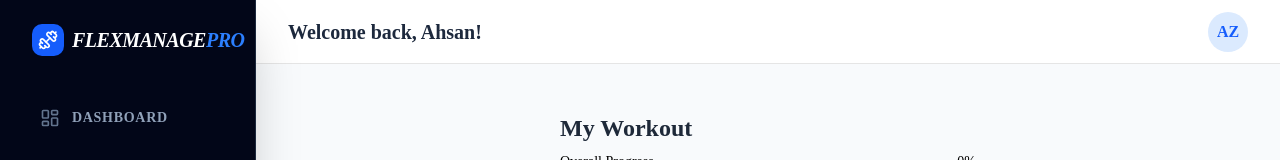
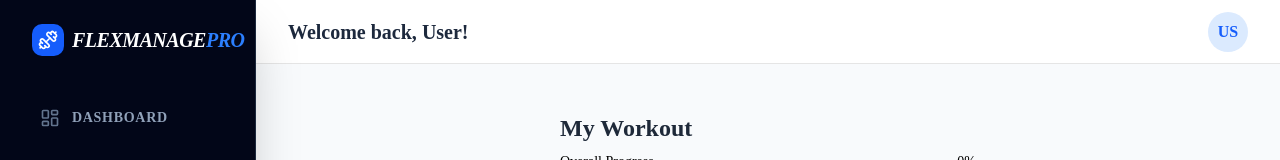
Before and after one commit to syed-Ahsan-zaidi/gymwebsite, a Next.js app: page /dashboard/exercises in a window 1280 px wide. Shown: the top 160 px of the page. Built offline with nearby package versions, Linux system fonts and the light colour scheme; no server answers; what groq-sdk would draw is missing.

Commit message:
fix: prisma client issue and deployment fix

```diff
--- a/app/dashboard/layout.tsx
+++ b/app/dashboard/layout.tsx
@@ -1,23 +1,5 @@
-import Sidebar from "@/components/layout/Sidebar";
-import Navbar from "@/components/layout/Navbar";
+import DashboardShell from "@/components/layout/DashboardShell";
 
 export default function DashboardLayout({ children }: { children: React.ReactNode }) {
-  return (
-    <div className="flex h-screen bg-slate-50 text-black overflow-hidden">
-      {/* Sidebar - Fixed width and won't shrink */}
-      <Sidebar />
-
-      {/* Main Content Area */}
-      {/* FIX: Added 'min-w-0' to allow internal charts to shrink/scroll instead of pushing the layout */}
-      <div className="flex-1 flex flex-col ml-64 min-w-0 overflow-hidden">
-        <Navbar />
-
-        <main className="p-8 overflow-y-auto overflow-x-hidden flex-1">
-          <div className="max-w-[1400px] mx-auto w-full">
-             {children}
-          </div>
-        </main>
-      </div>
-    </div>
-  );
+  return <DashboardShell>{children}</DashboardShell>;
 }
--- /dev/null
+++ b/components/layout/DashboardShell.tsx
@@ -0,0 +1,23 @@
+"use client";
+
+import { useState } from "react";
+import Sidebar from "@/components/layout/Sidebar";
+import Navbar from "@/components/layout/Navbar";
+
+export default function DashboardShell({ children }: { children: React.ReactNode }) {
+  const [isSidebarOpen, setIsSidebarOpen] = useState(false);
+
+  return (
+    <div className="flex h-screen bg-slate-50 text-black overflow-hidden">
+      <Sidebar isOpen={isSidebarOpen} onClose={() => setIsSidebarOpen(false)} />
+
+      <div className="flex-1 flex flex-col md:ml-64 min-w-0 overflow-hidden">
+        <Navbar onMenuClick={() => setIsSidebarOpen(true)} />
+
+        <main className="p-4 md:p-8 overflow-y-auto overflow-x-hidden flex-1">
+          <div className="max-w-[1400px] mx-auto w-full">{children}</div>
+        </main>
+      </div>
+    </div>
+  );
+}
--- a/components/layout/Navbar.tsx
+++ b/components/layout/Navbar.tsx
@@ -1,10 +1,47 @@
-export default function Navbar() {
+"use client";
+
+import { Menu } from "lucide-react";
+import { useSession } from "next-auth/react";
+
+type NavbarProps = {
+  onMenuClick?: () => void;
+};
+
+const getDisplayName = (name?: string | null, email?: string | null) => {
+  if (name && name.trim()) return name.trim();
+  if (email && email.includes("@")) return email.split("@")[0];
+  return "User";
+};
+
+const getInitials = (value: string) => {
+  const parts = value.split(" ").filter(Boolean);
+  if (parts.length === 1) return parts[0].slice(0, 2).toUpperCase();
+  return `${parts[0][0] ?? ""}${parts[1][0] ?? ""}`.toUpperCase();
+};
+
+export default function Navbar({ onMenuClick }: NavbarProps) {
+  const { data: session } = useSession();
+  const name = getDisplayName(session?.user?.name, session?.user?.email);
+  const initials = getInitials(name);
+
   return (
-    <header className="h-16 bg-white border-b flex items-center justify-between px-8 sticky top-0 z-10">
-      <h2 className="text-xl font-semibold text-slate-800">Welcome back, Ahsan!</h2>
+    <header className="h-16 bg-white border-b flex items-center justify-between px-4 md:px-8 sticky top-0 z-10">
+      <div className="flex items-center gap-3 min-w-0">
+        <button
+          type="button"
+          onClick={onMenuClick}
+          className="md:hidden inline-flex items-center justify-center rounded-lg border border-slate-200 p-2 text-slate-700"
+          aria-label="Open menu"
+        >
+          <Menu size={18} />
+        </button>
+        <h2 className="text-sm md:text-xl font-semibold text-slate-800 truncate">
+          Welcome back, {name}!
+        </h2>
+      </div>
       <div className="flex items-center gap-4">
-        <div className="w-10 h-10 bg-blue-100 text-blue-600 flex items-center justify-center rounded-full font-bold">
-          AZ
+        <div className="w-9 h-9 md:w-10 md:h-10 bg-blue-100 text-blue-600 flex items-center justify-center rounded-full font-bold">
+          {initials}
         </div>
       </div>
     </header>
--- a/components/layout/Sidebar.tsx
+++ b/components/layout/Sidebar.tsx
@@ -21,7 +21,12 @@ import {
   DollarSign
 } from "lucide-react";
 
-export default function Sidebar() {
+type SidebarProps = {
+  isOpen?: boolean;
+  onClose?: () => void;
+};
+
+export default function Sidebar({ isOpen = false, onClose }: SidebarProps) {
   const pathname = usePathname();
   const { data: session } = useSession();
   const role = session?.user?.role;
@@ -69,7 +74,17 @@ export default function Sidebar() {
 
   return (
     <>
-      <aside className="w-64 min-w-[256px] flex-shrink-0 bg-slate-950 text-white h-screen fixed left-0 top-0 p-6 shadow-2xl border-r border-slate-800 font-sans flex flex-col z-50">
+      <div
+        onClick={onClose}
+        className={`fixed inset-0 bg-black/40 z-40 transition-opacity md:hidden ${
+          isOpen ? "opacity-100" : "opacity-0 pointer-events-none"
+        }`}
+      />
+      <aside
+        className={`w-64 min-w-[256px] flex-shrink-0 bg-slate-950 text-white h-screen fixed left-0 top-0 p-6 shadow-2xl border-r border-slate-800 font-sans flex flex-col z-50 transition-transform md:translate-x-0 ${
+          isOpen ? "translate-x-0" : "-translate-x-full"
+        }`}
+      >
 
         {/* LOGO SECTION */}
         <div className="flex items-center gap-2 mb-10 px-2">
@@ -105,6 +120,7 @@ export default function Sidebar() {
               <Link
                 key={item.name}
                 href={item.href || "#"}
+                onClick={onClose}
                 className={`flex items-center gap-3 px-4 py-3 rounded-xl font-medium transition-all duration-200 ${
                   isActive
                     ? "bg-blue-600 text-white shadow-lg shadow-blue-900/20"
@@ -143,6 +159,7 @@ export default function Sidebar() {
         <div className="pt-6 border-t border-slate-900 space-y-1">
           <Link
             href="/dashboard/settings"
+            onClick={onClose}
             className={`flex items-center gap-3 px-4 py-3 transition rounded-xl hover:bg-slate-900 ${
               pathname === "/dashboard/settings" ? "text-white bg-slate-900" : "text-slate-500"
             }`}
```
